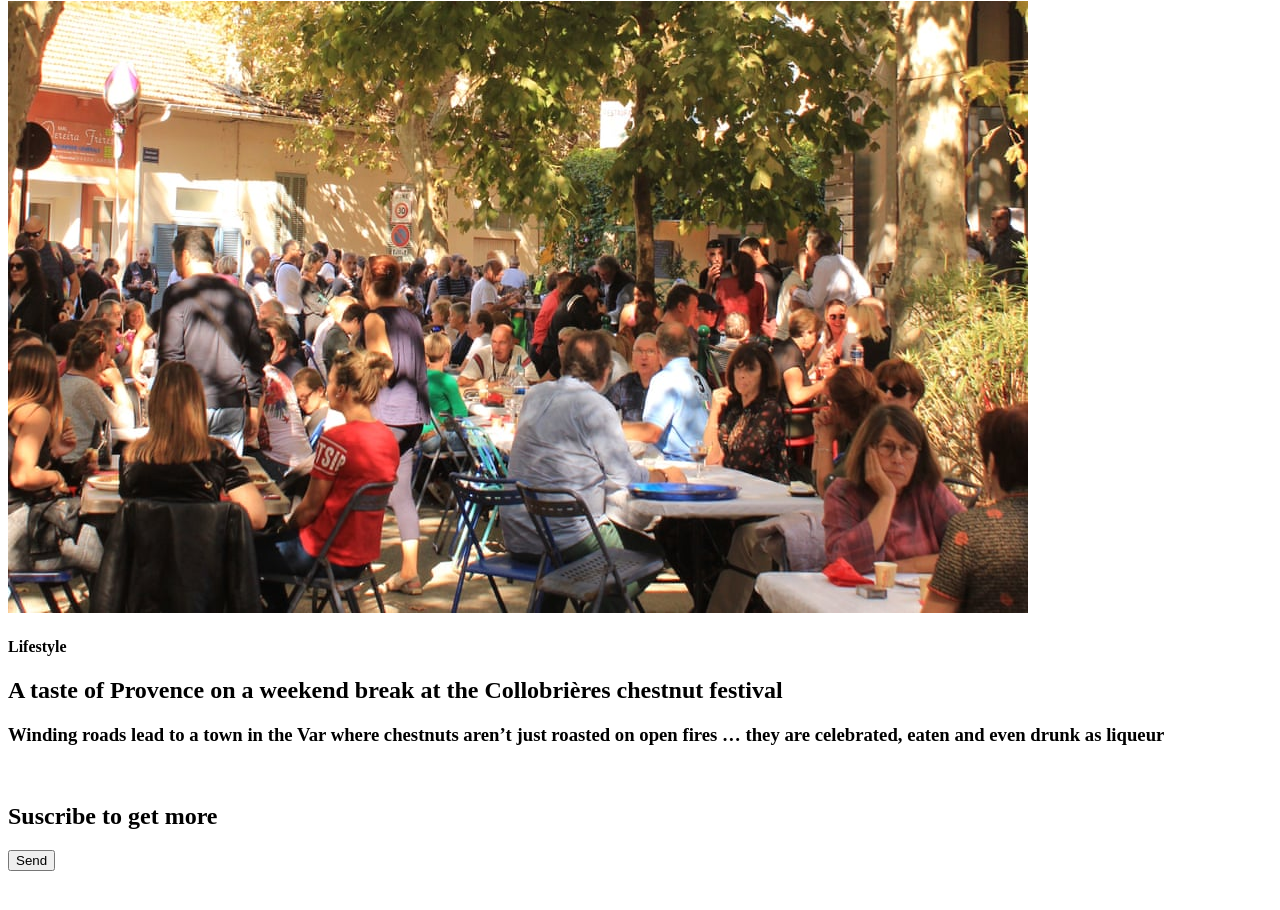
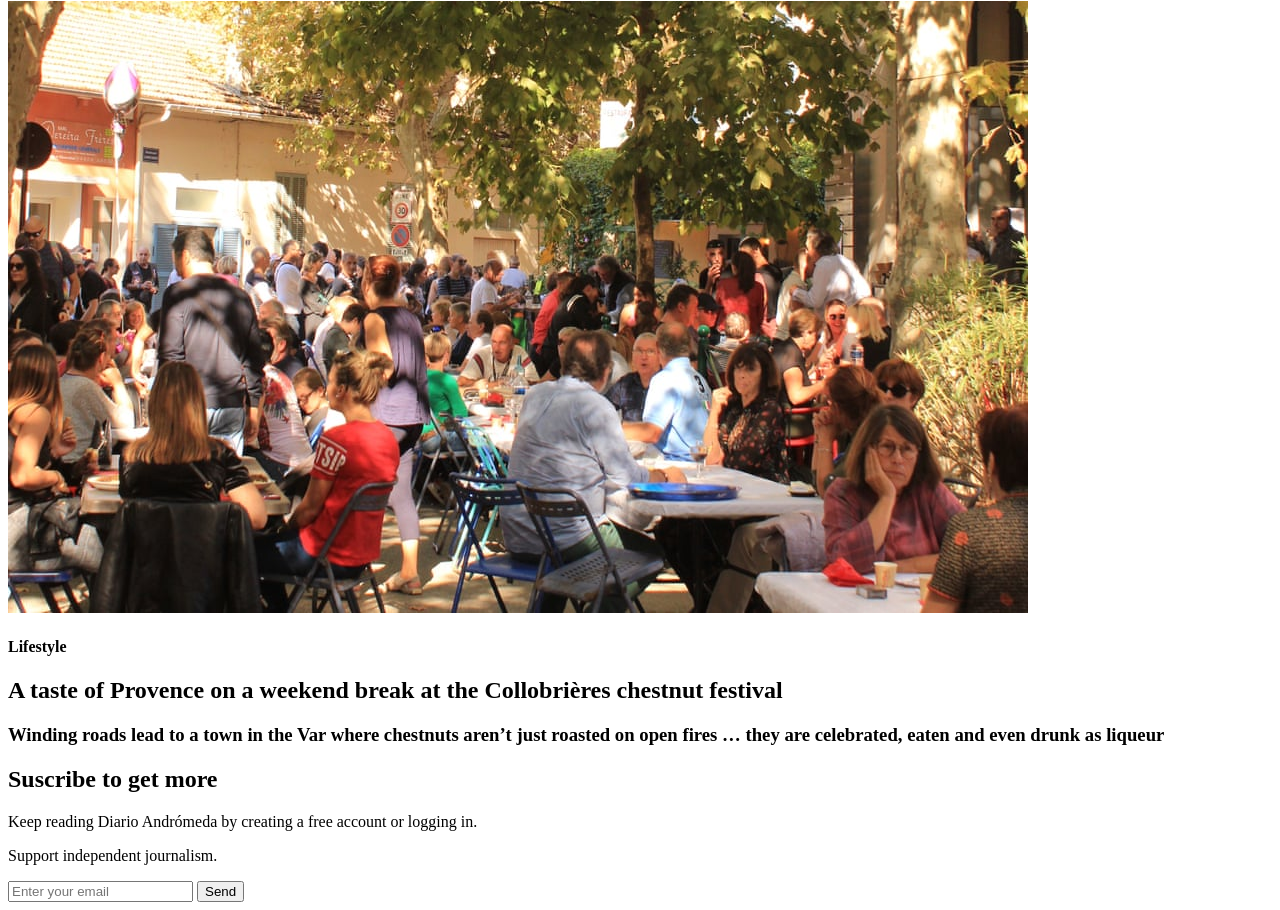
Before and after one commit to ValentinaCollareta/Portal-noticias, a plain HTML site: page index.html in a window 1280 px wide. Shown: the part 4835-5745 px from the top of the page. Before the commit the page ends 5714 px from the top, so only its background shows below. Drawn offline with Linux system fonts and the light colour scheme; a web font is replaced by a local one.

Commit message:
add info & input to suscribe div

```diff
--- a/index.html
+++ b/index.html
@@ -102,10 +102,12 @@
                 </div>
             </div>
             <div id="suscribe">
-                <span class="ads"><img></span>
+                <span class="ads"></span>
                 <h2>Suscribe to get more</h2>
-                <p class="suscribe-p"></p>
-                <button id="send">Send</button>
+                <p class="suscribe-p">Keep reading Diario Andrómeda by creating a free account or logging in.</p>
+                <p class="suscribe-p">Support independent journalism.</p>
+                <input id="suscribe-input" type="text" name="email" placeholder="Enter your email" required="">
+                <button id="send" type="button">Send</button>
             </div>
         </main>
     </div>
```
